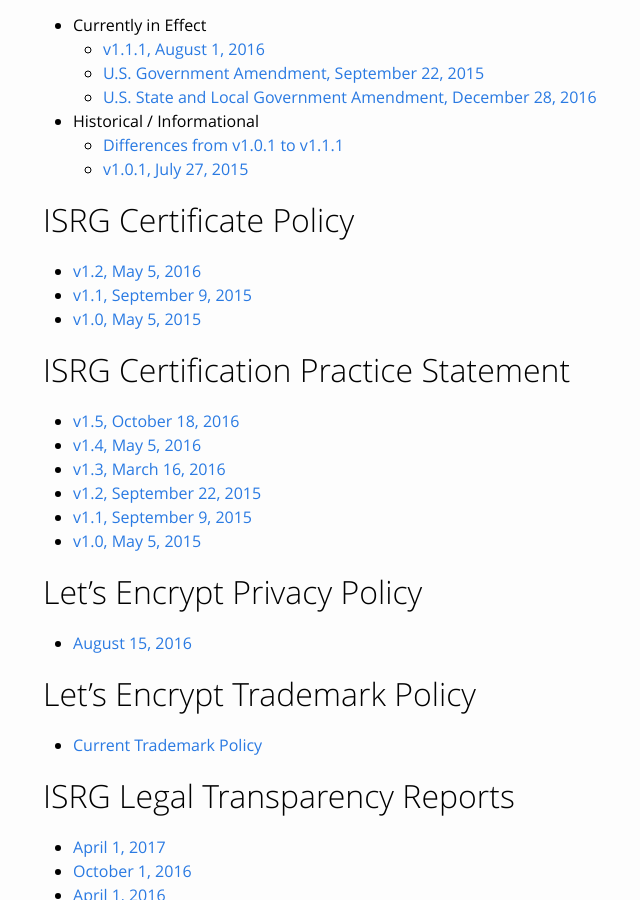
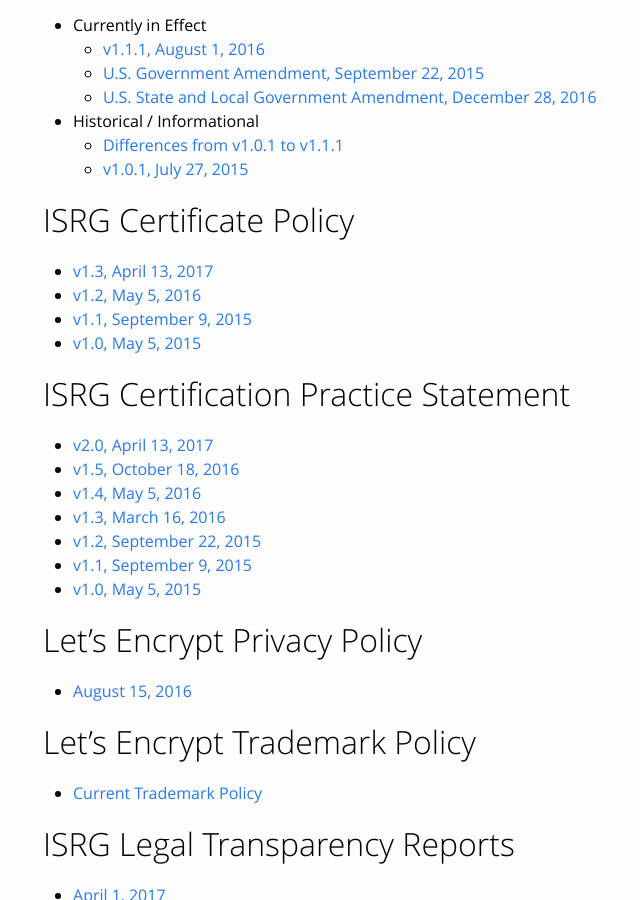
Before and after one commit to snowman1120/website, a Jekyll site: the page built from repository.md, in a window 1280 px wide and 900 px high, scrolled down 330 px. Shown: the whole window, without its empty margins (127-767 px from the left). Built offline with Jekyll 4.4.1, drawn with Linux system fonts in a browser that asks for light colours.

Commit message:
Make CP v1.3 and CPS v2.0 live.

```diff
--- a/repository.md
+++ b/repository.md
@@ -17,12 +17,14 @@ top_graphic: 1
 
 # ISRG Certificate Policy
 
+* [v1.3, April 13, 2017](/documents/ISRG-CP-v1.3.pdf)
 * [v1.2, May 5, 2016](/documents/ISRG-CP-May-5-2016.pdf)
 * [v1.1, September 9, 2015](/documents/ISRG-CP-September-9-2015.pdf)
 * [v1.0, May 5, 2015](/documents/ISRG-CP-May-5-2015.pdf)
 
 # ISRG Certification Practice Statement
 
+* [v2.0, April 13, 2017](/documents/isrg-cps-v2.0/)
 * [v1.5, October 18, 2016](/documents/ISRG-CPS-October-18-2016.pdf)
 * [v1.4, May 5, 2016](/documents/ISRG-CPS-May-5-2016.pdf)
 * [v1.3, March 16, 2016](/documents/ISRG-CPS-March-16-2016.pdf)
```
